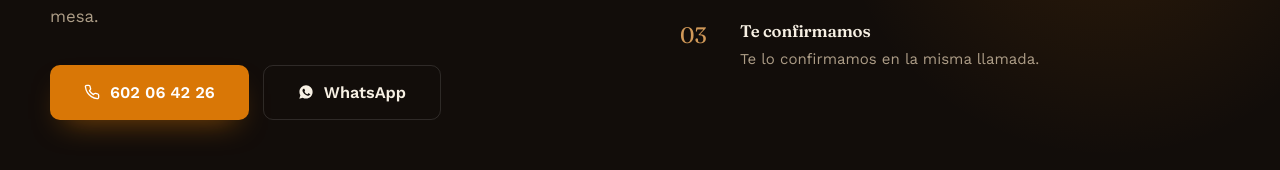
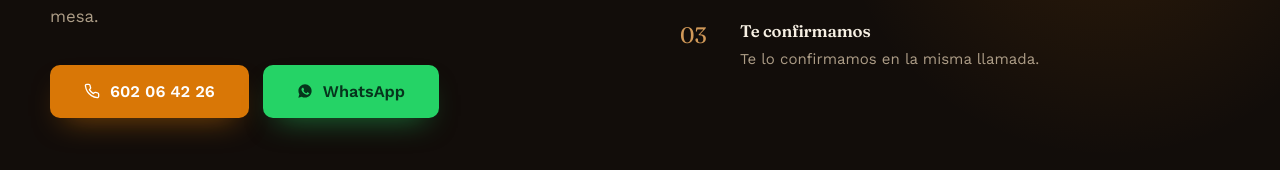
Before and after one commit to Hziagrder/bar-los-chirrines, a React (Vite) app: page / in a window 1280 px wide. Shown: the part 3281-3451 px from the top of the page. Built offline with nearby package versions, Linux system fonts and the light colour scheme.

Commit message:
Update Reservations.jsx

```diff
--- a/src/components/Reservations.jsx
+++ b/src/components/Reservations.jsx
@@ -36,7 +36,7 @@ export default function Reservations() {
               <PhoneIcon />
               {PHONE_DISPLAY}
             </a>
-            <a className="btn btn--ghost-invert btn--large" href={WHATSAPP_LINK} target="_blank" rel="noopener noreferrer">
+            <a className="btn btn--whatsapp btn--large" href={WHATSAPP_LINK} target="_blank" rel="noopener noreferrer">
               <WhatsappIcon />
               WhatsApp
             </a>
```
